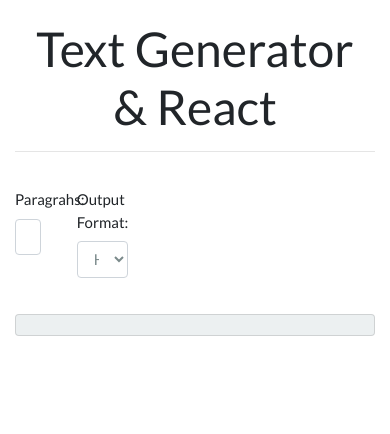
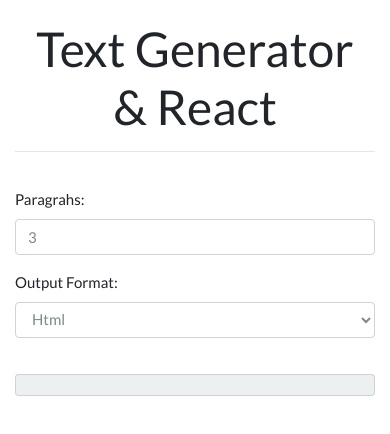
Before and after one commit to manuel-valles/textgenerator, a React (Create React App) app: page / in a window 390 px wide. Shown: the top 434 px of the page. Built offline with nearby package versions, Linux system fonts and the light colour scheme; no server answers; the HTML template or start-up script is replaced by a standard one.

Commit message:
Fixed responsive form

```diff
--- a/src/App.js
+++ b/src/App.js
@@ -55,11 +55,11 @@
         <hr/>
         <form>
           <div className="form-row">
-            <div className="form-group col-1">
+            <div className="form-group col-sm-2">
               <label>Paragrahs: </label>
               <Text value={this.state.paras} onChange={this.changeParas.bind(this)}/>
             </div>
-            <div className="form-group col-2 offset-1">
+            <div className="form-group col-sm-3 offset-sm-1">
               <label>Output Format: </label>
               <Select value={this.state.format} onChange={this.showHtml.bind(this)}/>
             </div>
```
